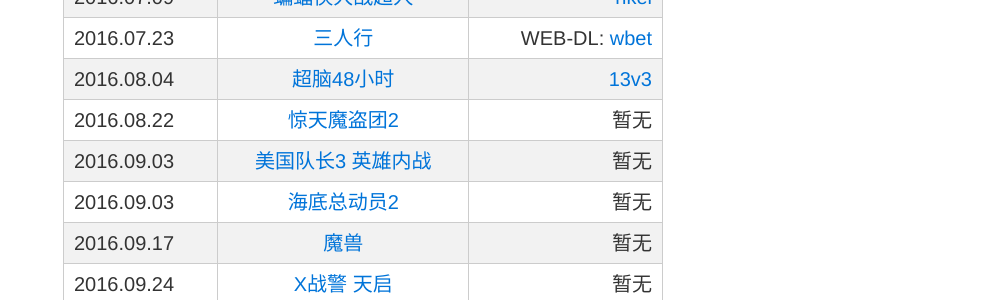
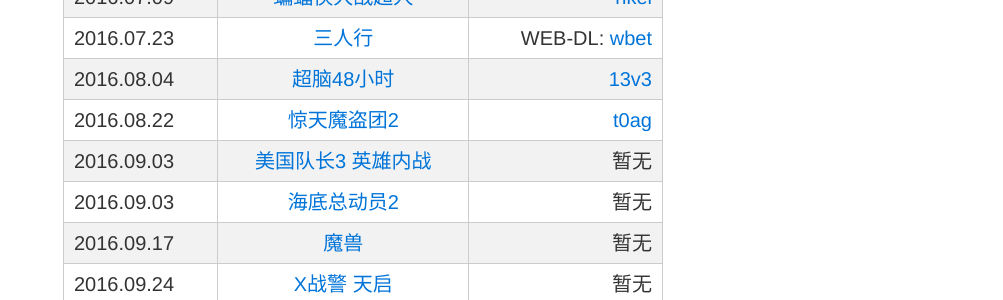
Before and after one commit to creeveliu/moviex.github.io, a Jekyll site: the page built from index.md, in a window 1280 px wide and 900 px high. Shown: the part 408-708 px from the top of the window, without its empty margins (277-1280 px from the left). Built offline with Jekyll 4.4.1, drawn with Linux system fonts in a browser that asks for light colours; comment, search, counter and statistics services are not loaded.

Commit message:
Update index.md

```diff
--- a/index.md
+++ b/index.md
@@ -10,7 +10,7 @@
 | 2016.07.09     | [蝙蝠侠大战超人](http://movie.douban.com/subject/24750534/)     | [nkei](http://pan.baidu.com/s/1i5uaIt3) |
 | 2016.07.23     | [三人行](https://movie.douban.com/subject/26235349/)     | WEB-DL: [wbet](https://pan.baidu.com/s/1boVl3XX) |
 | 2016.08.04     | [超脑48小时](https://movie.douban.com/)     |[13v3](http://pan.baidu.com/s/1hsmCiEC) |
-| 2016.08.22      | [惊天魔盗团2](https://movie.douban.com/subject/25662337/)      | 暂无 |
+| 2016.08.22      | [惊天魔盗团2](https://movie.douban.com/subject/25662337/)      | [t0ag](http://pan.baidu.com/s/1eSynov4) |
 | 2016.09.03     | [美国队长3 英雄内战](https://movie.douban.com/subject/25820460/)     | 暂无 |
 | 2016.09.03     | [海底总动员2](https://movie.douban.com/subject/11524967/)     | 暂无 |
 | 2016.09.17      | [魔兽](https://movie.douban.com/subject/2131940/)      | 暂无 |
```
